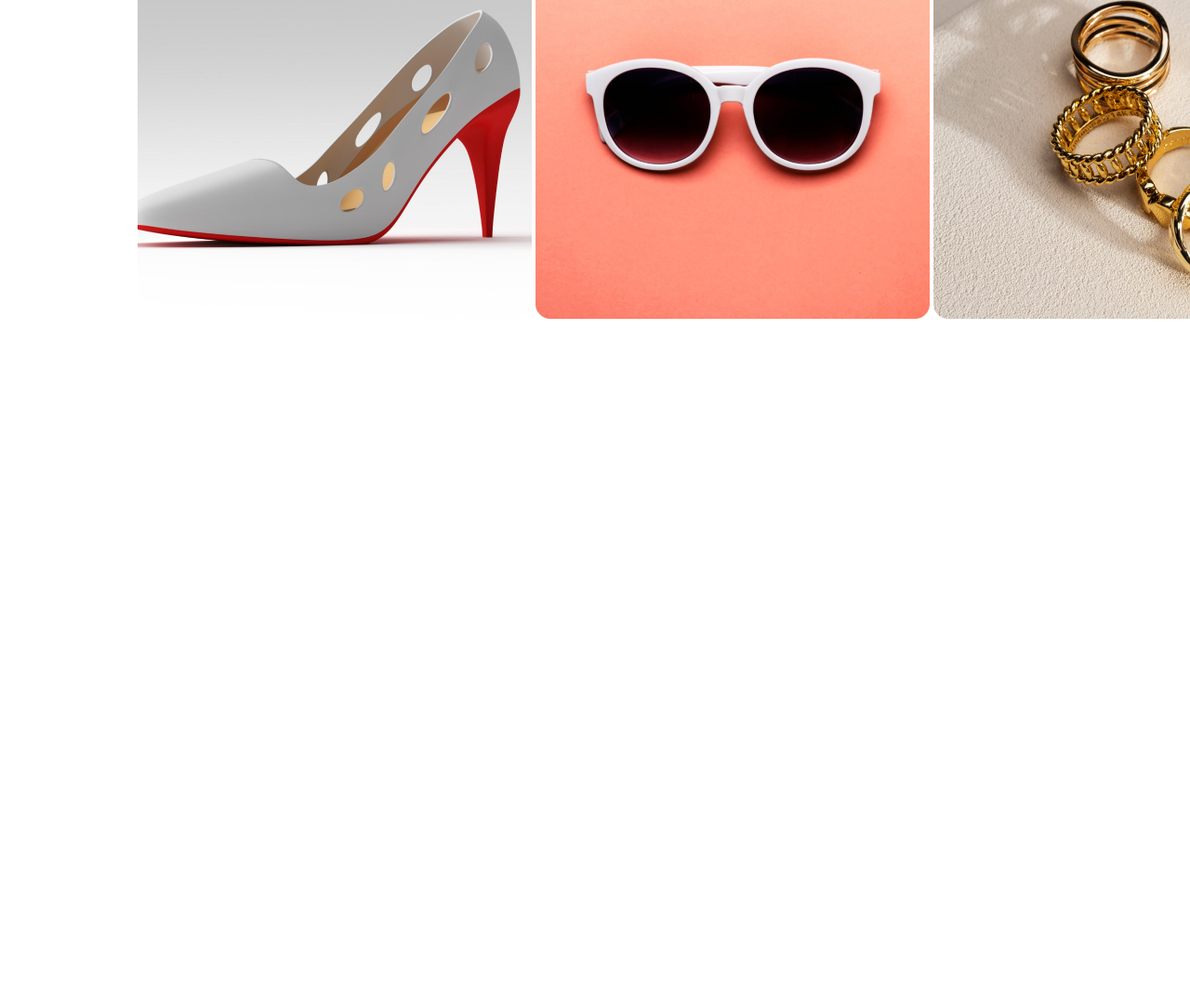
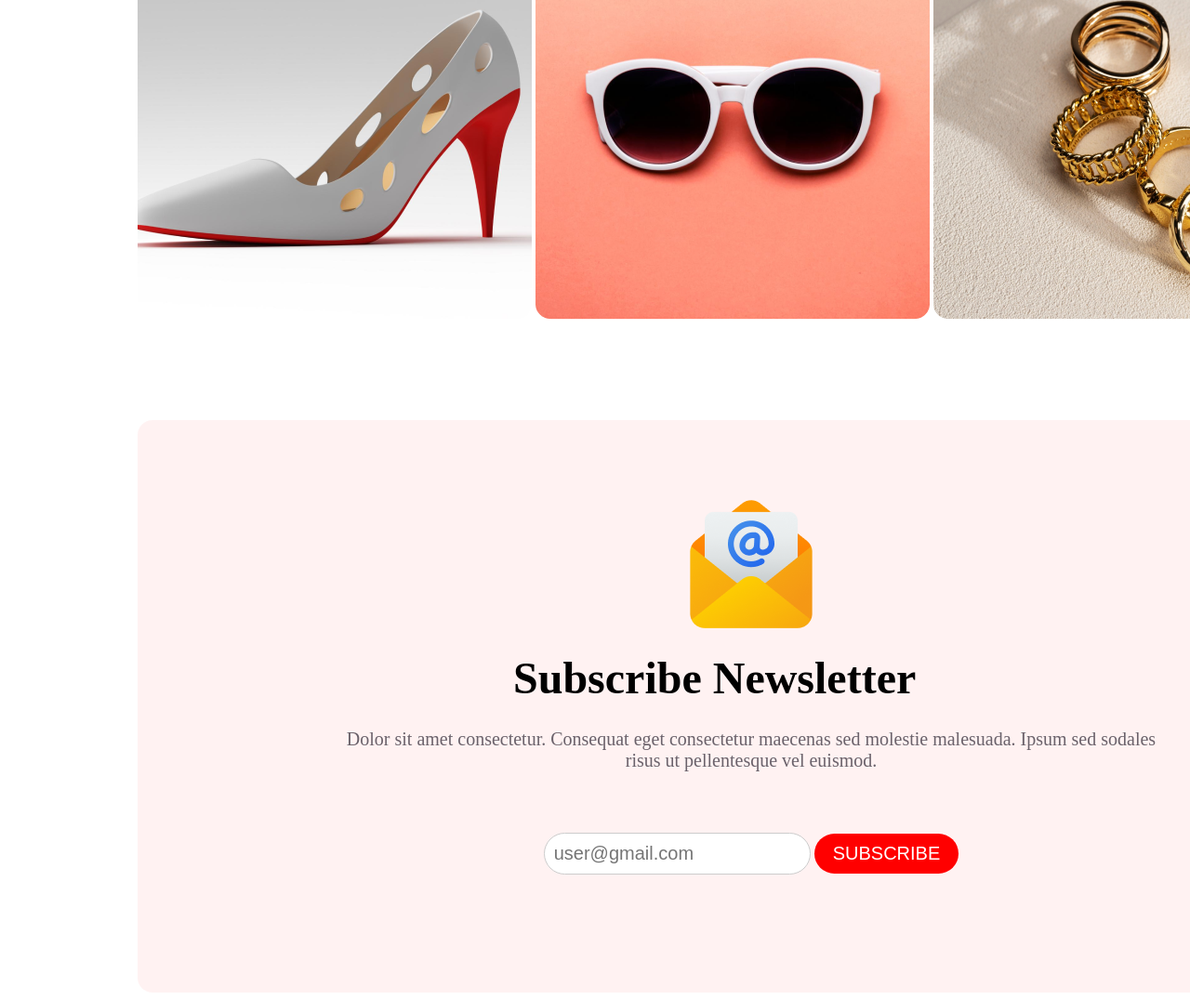
Before and after one commit to auntipc01/new-year-offer-resources, a plain HTML site: page index.html in a window 1280 px wide. Shown: the part 5628-6704 px from the top of the page at 93% size. Before the commit the page ends 6008 px from the top, so only its background shows below. Drawn offline with Linux system fonts and the light colour scheme.

Commit message:
added newsletter commit

```diff
--- a/index.html
+++ b/index.html
@@ -79,6 +79,18 @@
                 <img src="images/Rectangle 8.png" alt="">
             </div>
         </div>
+        <div class="newsletter-container">
+            <div class="newsletter-image"><img class="news-img" src="images/Group 61.png" alt=""></div>
+            <div class="newsletter-box">
+                <h2 class="newsletter-title">Subscribe Newsletter</h2>
+                <p class="newsletter-description">Dolor sit amet consectetur. Consequat eget consectetur maecenas sed molestie malesuada. Ipsum sed sodales risus ut pellentesque vel euismod. </p>
+            </div>
+            <div class="newsletter-email">
+                <input type="email" class="email-input" name="" id="" placeholder="user@gmail.com">
+                <button class="subscribe-button">Subscribe</button>
+            </div>
+        </div>
+
     </main>
     <footer>
 
--- a/styles/style.css
+++ b/styles/style.css
@@ -272,3 +272,78 @@
     width: 766px;
     height: 96px;
 }
+/* newsletter style */
+.newsletter-container {
+    width: 1320px;
+    height: 616px;
+    background-color: rgba(255, 0, 0, 0.05);
+    background-repeat: no-repeat;
+    margin-left: 140px;
+    border-radius: 16px;
+}
+.news-img {
+    margin-top: 80px;
+}
+
+.newsletter-image {
+    justify-content: center;
+    justify-items: center;
+    margin: 0 auto;
+    height: 150px;
+    width: 150px;
+    margin-top: 80px;
+}
+.newsletter-box {
+
+
+}
+.newsletter-title {
+    width: 512px;
+    height: 60px;
+    color: black;
+    font-size: 48px;
+    margin: 0 auto;
+    margin-top: 100px;
+}
+.newsletter-description {
+    width: 896px;
+    height: 64px;
+    margin: 0 auto;
+    color: rgba(7, 2, 17, 0.6);
+    font-size: 20px;
+    margin-top: 22px;
+    text-align: center;
+}
+.newsletter-email {
+    text-align: center;
+    justify-content: space-around;
+    justify-items: center;
+    height: 72px;
+    width: 648px;
+    margin: 0 auto;
+    margin-top: 48px;
+
+
+}
+.subscribe-button {
+    background-color: #FF0000;
+    color: #FFFFFF;
+    font-size: 20px;
+    padding: 10px 20px;
+    border: none;
+    border-radius: 25px;
+    cursor: pointer;
+    text-transform: uppercase;
+
+
+}
+.email-input {
+    padding: 10px;
+    border: 1px solid #ccc;
+    font-size: 20px;
+    color: #ccc;
+    position: relative;
+    outline: none;
+    border-radius: 25px;
+
+}
```
